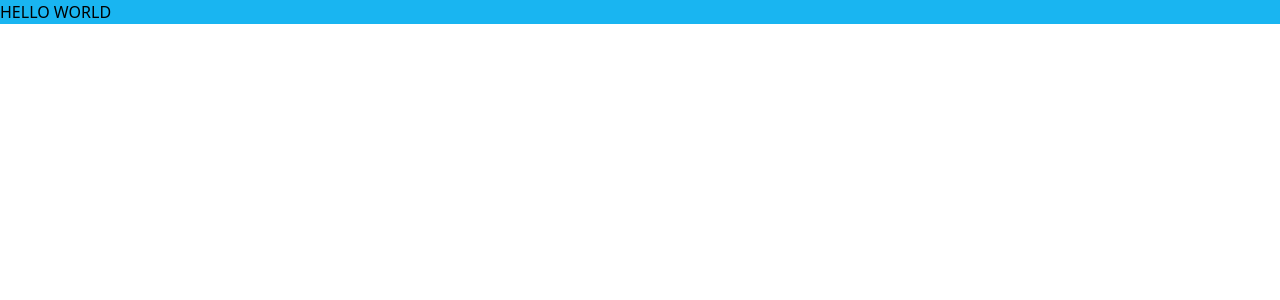
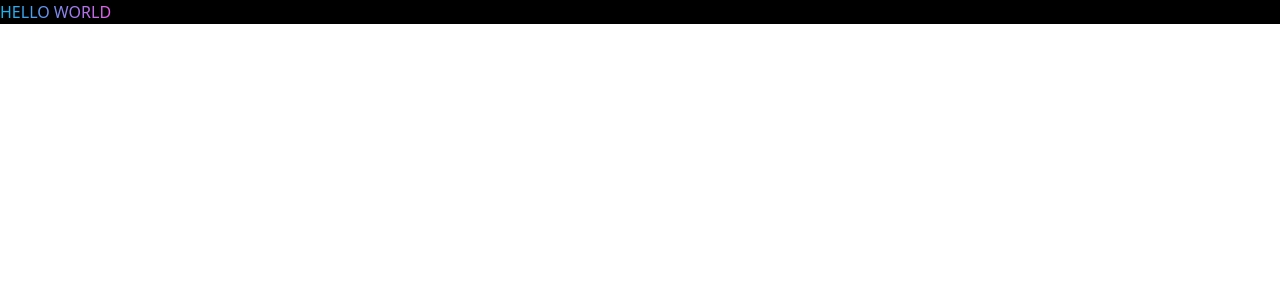
Before and after one commit to davidFCDev/figma-crypto-clone, a React (Vite) app: page / in a window 1280 px wide. Shown: the top 300 px of the page. Built offline with nearby package versions, Linux system fonts and the light colour scheme.

Commit message:
update routes

```diff
--- a/src/App.tsx
+++ b/src/App.tsx
@@ -1,5 +1,11 @@
+import { styles } from "./style";
+
 function App() {
-  return <div className="bg-main-blue">HELLO WORLD</div>;
+  return (
+    <div className="bg-black">
+      <h2 className={`${styles.gradientText}`}>HELLO WORLD</h2>
+    </div>
+  );
 }
 
 export default App;
--- a/src/index.css
+++ b/src/index.css
@@ -1,4 +1,4 @@
-@import url('https://fonts.googleapis.com/css2?family=Chakra+Petch:ital,wght@0,300;0,400;0,500;0,600;0,700;1,300;1,400;1,500;1,600;1,700&display=swap');
+@import url("https://fonts.googleapis.com/css2?family=Chakra+Petch:ital,wght@0,300;0,400;0,500;0,600;0,700;1,300;1,400;1,500;1,600;1,700&display=swap");
 
 @tailwind base;
 @tailwind components;
@@ -18,34 +18,14 @@
   scroll-behavior: smooth;
 }
 
-
 /** Gradient */
 
-.text-gradient {
-  background: radial-gradient(
-    64.18% 64.18% at 71.16% 35.69%,
-    #def9fa 0.89%,
-    #bef3f5 17.23%,
-    #9dedf0 42.04%,
-    #7de7eb 55.12%,
-    #5ce1e6 71.54%,
-    #33bbcf 100%
-  );
-  -webkit-background-clip: text;
-  -webkit-text-fill-color: transparent;
-  background-clip: text;
-  text-fill-color: transparent;
-}
-
 .bg-blue-gradient {
+  background: rgb(12, 186, 241);
   background: linear-gradient(
-    157.81deg,
-    #def9fa -43.27%,
-    #bef3f5 -21.24%,
-    #9dedf0 12.19%,
-    #7de7eb 29.82%,
-    #5ce1e6 51.94%,
-    #33bbcf 90.29%
+    90deg,
+    rgba(12, 186, 241, 1) 0%,
+    rgba(233, 92, 233, 1) 82%
   );
 }
 
--- a/src/main.tsx
+++ b/src/main.tsx
@@ -1,10 +1,37 @@
-import React from 'react'
-import ReactDOM from 'react-dom/client'
-import App from './App.tsx'
-import './index.css'
+import React from "react";
+import ReactDOM from "react-dom/client";
+import App from "./App.tsx";
+import "./index.css";
+import { createBrowserRouter, RouterProvider } from "react-router-dom";
+import AboutPage from "./pages/AboutPage.tsx";
+import SolutionPage from "./pages/SolutionPage.tsx";
+import UseCasesPage from "./pages/UseCasesPage.tsx";
+import ErrorPage from "./pages/ErrorPage.tsx";
 
-ReactDOM.createRoot(document.getElementById('root')!).render(
+const router = createBrowserRouter([
+  {
+    path: "/",
+    element: <App />,
+    errorElement: <ErrorPage />,
+    children: [
+      {
+        path: "about",
+        element: <AboutPage />,
+      },
+      {
+        path: "solution",
+        element: <SolutionPage />,
+      },
+      {
+        path: "usecases",
+        element: <UseCasesPage />,
+      },
+    ],
+  },
+]);
+
+ReactDOM.createRoot(document.getElementById("root")!).render(
   <React.StrictMode>
-    <App />
-  </React.StrictMode>,
-)
+    <RouterProvider router={router} />
+  </React.StrictMode>
+);
--- /dev/null
+++ b/src/pages/AboutPage.tsx
@@ -0,0 +1,9 @@
+import React from 'react'
+
+const AboutPage = () => {
+  return (
+    <div>AboutPage</div>
+  )
+}
+
+export default AboutPage
--- /dev/null
+++ b/src/pages/ErrorPage.tsx
@@ -0,0 +1,10 @@
+const ErrorPage = () => {
+  return (
+    <div>
+      <h1>404</h1>
+      <p>Page not found</p>
+    </div>
+  );
+};
+
+export default ErrorPage;
--- /dev/null
+++ b/src/pages/SolutionPage.tsx
@@ -0,0 +1,9 @@
+import React from 'react'
+
+const SolutionPage = () => {
+  return (
+    <div>SolutionPage</div>
+  )
+}
+
+export default SolutionPage
--- /dev/null
+++ b/src/pages/UseCasesPage.tsx
@@ -0,0 +1,9 @@
+import React from 'react'
+
+const UseCasesPage = () => {
+  return (
+    <div>UseCasesPage</div>
+  )
+}
+
+export default UseCasesPage
--- /dev/null
+++ b/src/style.ts
@@ -0,0 +1,14 @@
+export const styles = {
+
+  flexCenter: "flex justify-center items-center",
+  flexStart: "flex justify-center items-start",
+
+  paddingX: "sm:px-16 px-6",
+  paddingY: "sm:py-16 py-6",
+  padding: "sm:px-16 px-6 sm:py-12 py-4",
+
+  marginX: "sm:mx-16 mx-6",
+  marginY: "sm:my-16 my-6",
+
+  gradientText: "bg-gradient-to-r from-main-linear-blue to-main-linear-purple inline-block text-transparent bg-clip-text"
+};
--- a/tailwind.config.js
+++ b/tailwind.config.js
@@ -17,7 +17,10 @@ export default {
       },
       colors: {
         main: {
-          linear: "#0CBAF1 #E95CE9",
+          linear: {
+            blue: "#0CBAF1",
+            purple: "#E95CE9",
+          },
           purple: "#CA6AEB",
           blue: "#19B5F1",
         },
@@ -34,7 +37,7 @@ export default {
         },
       },
       fontFamily: {
-        chakra : ["Chakra Petch", "sans-serif"],
+        chakra: ["Chakra Petch", "sans-serif"],
       },
     },
   },
```
